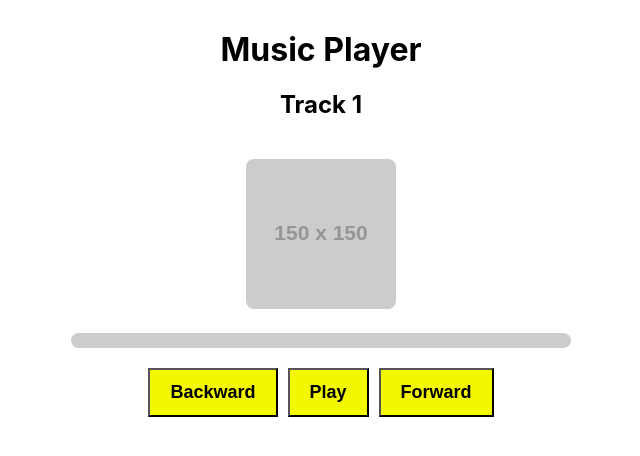
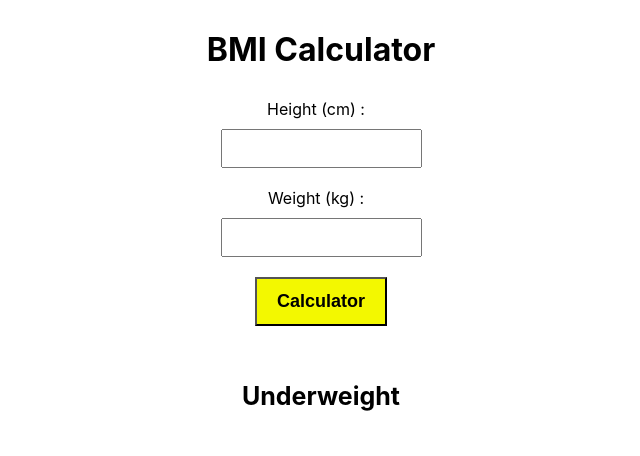
Before and after one commit to Shivani-Kangralkar/reactjs_interview_coding_part1, a React (Create React App) app: page / in a window 1280 px wide. Shown: the top 456 px of the page, without its empty margins (319-959 px from the left). Built offline with nearby package versions, Linux system fonts and the light colour scheme.

Commit message:
BMI Calculator

```diff
--- a/src/App.js
+++ b/src/App.js
@@ -20,7 +20,8 @@ import './App.css';
 // import ToolTipParent from './components/tool-tip/ToolTipParent';
 // import CurrencyConverter from './components/currency-converter/CurrencyConverter';
 // import TipCalculator from './components/tip-calculator/TipCalculator';
-import MusicPlayer from './components/music-player/MusicPlayer';
+// import MusicPlayer from './components/music-player/MusicPlayer';
+import BmiCalculator from './components/bmi-calculator/BmiCalculator';
 
 
 
@@ -76,7 +77,10 @@ function App() {
       {/* <TipCalculator/> */}
 
       {/* Music Player */}
-      <MusicPlayer/>
+      {/* <MusicPlayer/> */}
+
+      {/* BmiCalculator */}
+      <BmiCalculator/>
     </div>
   );
 }
--- /dev/null
+++ b/src/components/bmi-calculator/BmiCalculator.jsx
@@ -0,0 +1,89 @@
+import React, { useState } from "react";
+import "./bmi.css";
+
+const BmiCalculator = () => {
+  const [weight, setWeight] = useState(null);
+  const [height, setHeight] = useState(null);
+  const [bmi, setBmi] = useState(null);
+  const [errorMsg, setErrorMsg] = useState("");
+
+  const calculateBmi = () => {
+    console.log("calculateBmi");
+    if (!height || !weight) {
+      setErrorMsg("Please enter both height and weight");
+      return;
+    }
+
+    const numHeight = parseFloat(height);
+    const numWeight = parseFloat(weight);
+
+    console.log("numHeight", numHeight);
+
+    if (
+      isNaN(numHeight) ||
+      isNaN(numWeight) ||
+      numHeight <= 0 ||
+      numWeight <= 0
+    ) {
+      setErrorMsg(
+        "Please enter valid numeric values for both height and weight"
+      );
+      return;
+    }
+
+    const calculateHeightInMeters = numHeight / 100;
+    const calculateBmiValue = (
+      numWeight /
+      (calculateHeightInMeters * calculateHeightInMeters)
+    ).toFixed(2);
+
+    console.log("calculateBmiValue", calculateBmiValue);
+    setBmi(calculateBmiValue);
+    setErrorMsg("");
+  };
+
+  // console.log(bmi);
+  // console.log("errorMsg",errorMsg);
+  return (
+    <div className="bmi-calculator-container">
+      <h1>BMI Calculator</h1>
+
+      <div className="input-container">
+        <label>Height (cm) :</label>
+        <input
+          onChange={(event) => setHeight(event.target.value)}
+          type="number"
+          value={height}
+        />
+      </div>
+
+      <div className="input-container">
+        <label>Weight (kg) :</label>
+        <input
+          onChange={(event) => setWeight(event.target.value)}
+          type="number"
+          value={weight}
+        />
+      </div>
+
+      <button onClick={calculateBmi}>Calculator</button>
+      {errorMsg ? <p className="error-msg-text">{errorMsg}</p> : null}
+
+      {/* if error message is present than show null else show output on screen */}
+      {console.log("bmi", bmi)}
+      {errorMsg !== "" ? null : (
+        <p className="bmi-result-text">
+          {bmi < 18.5
+            ? "Underweight"
+            : bmi >= 18.5 && bmi < 24.9
+            ? "Normal Weight"
+            : bmi >= 25 && bmi < 29.9
+            ? "Overweight"
+            : "Obese"}
+        </p>
+      )}
+    </div>
+  );
+};
+
+export default BmiCalculator;
--- /dev/null
+++ b/src/components/bmi-calculator/bmi.css
@@ -0,0 +1,38 @@
+
+.bmi-calculator-container{
+    max-width: 500px;
+    margin: auto;
+}
+
+.bmi-calculator-container h1{
+    margin-top: 30px;
+    margin-bottom: 30px;
+}
+
+.bmi-calculator-container .input-container{
+    margin-bottom: 20px;
+}
+
+.bmi-calculator-container .input-container label {
+    margin-bottom: 10px;
+    display: block;
+    margin-right: 10px;
+}
+
+.bmi-calculator-container .input-container input {
+    padding: 10px;
+}
+
+.bmi-calculator-container button {
+    padding: 12px 20px;
+    background-color: #f3f800;
+    font-size: 18px;
+    font-weight: bold;
+    cursor: pointer;
+    margin-bottom: 30px;
+}
+
+.error-msg-text, .bmi-result-text {
+    font-weight: bolder;
+    font-size: 25px;
+}
```
